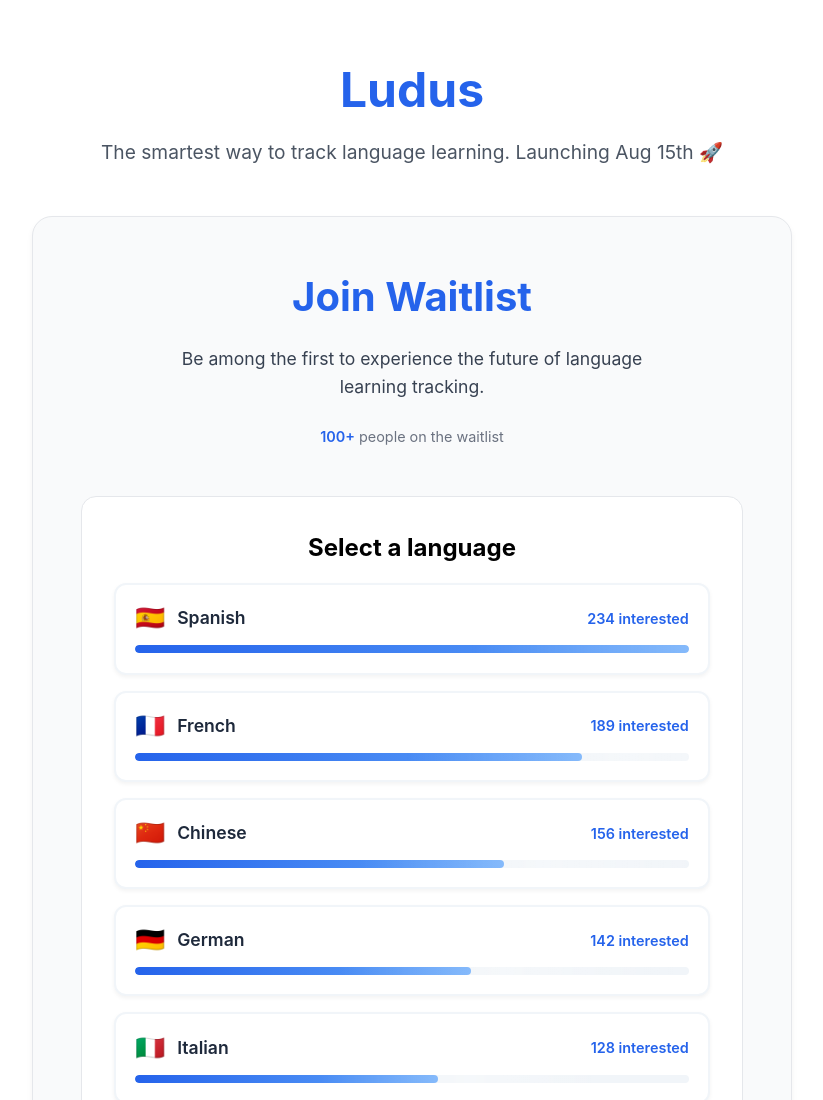
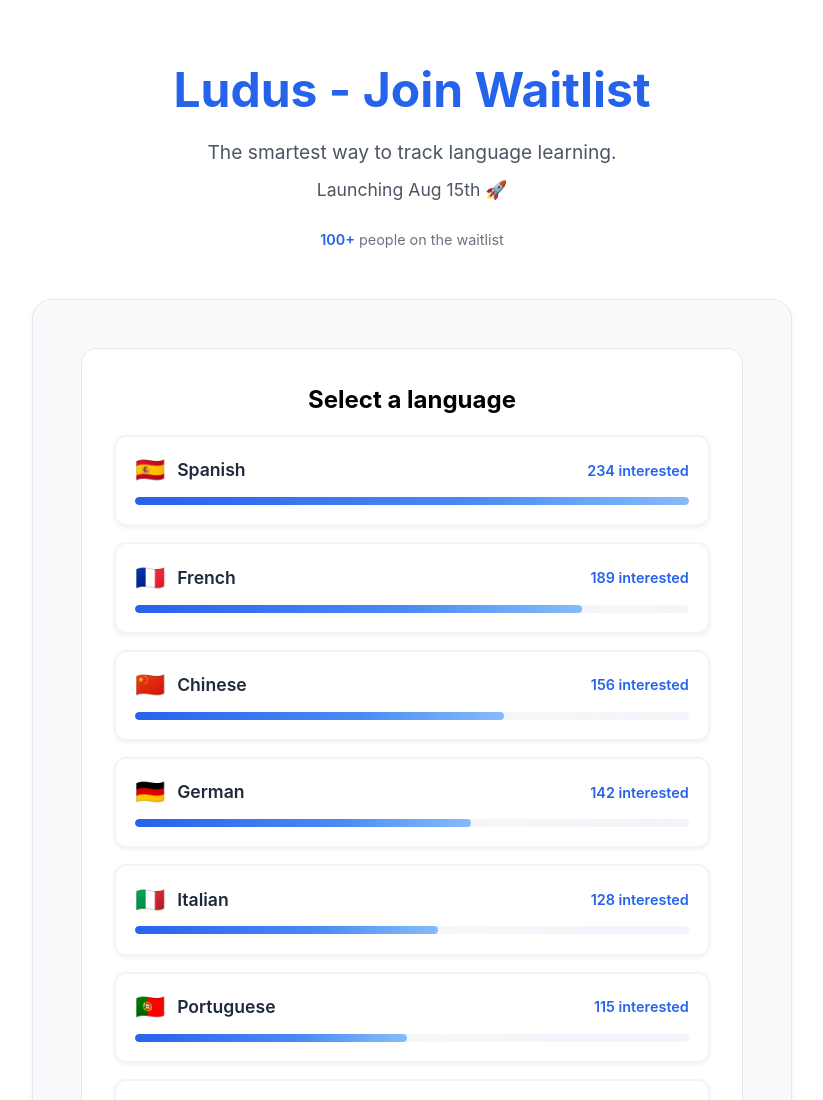
Before and after one commit to michellelin0517/ludus.language, a plain HTML site: page index.html in a window 1280 px wide. Shown: the top 1100 px of the page, without its empty margins (228-1051 px from the left). Drawn offline with Linux system fonts and the light colour scheme; no server answers.

Commit message:
Initial commit: add website files

```diff
--- a/index.html
+++ b/index.html
@@ -9,20 +9,15 @@
 <body>
     <div class="container">
         <header>
-            <h1 class="logo">Ludus</h1>
-            <p class="tagline">The smartest way to track language learning. Launching Aug 15th 🚀</p>
+            <h1 class="logo">Ludus - Join Waitlist</h1>
+            <p class="tagline">The smartest way to track language learning.</p>
+            <p class="launch-date">Launching Aug 15th 🚀</p>
+            <div class="waitlist-counter">
+                <p><span id="waitlistCount">Loading...</span> people on the waitlist</p>
+            </div>
         </header>
 
         <main>
-            <section class="hero">
-                <h2>Join Waitlist</h2>
-                <p class="description">
-                    Be among the first to experience the future of language learning tracking.
-                </p>
-                <div class="waitlist-counter">
-                    <p><span id="waitlistCount">Loading...</span> people on the waitlist</p>
-                </div>
-            </section>
 
             <section class="waitlist-form" style="display: none;">
                 <h3>Get Early Access</h3>
--- a/style.css
+++ b/style.css
@@ -34,6 +34,13 @@ header {
 .tagline {
     font-size: 1.2rem;
     color: #4b5563;
+    margin-bottom: 0.5rem;
+}
+
+.launch-date {
+    font-size: 1.1rem;
+    color: #4b5563;
+    margin-bottom: 1rem;
 }
 
 main {
```
